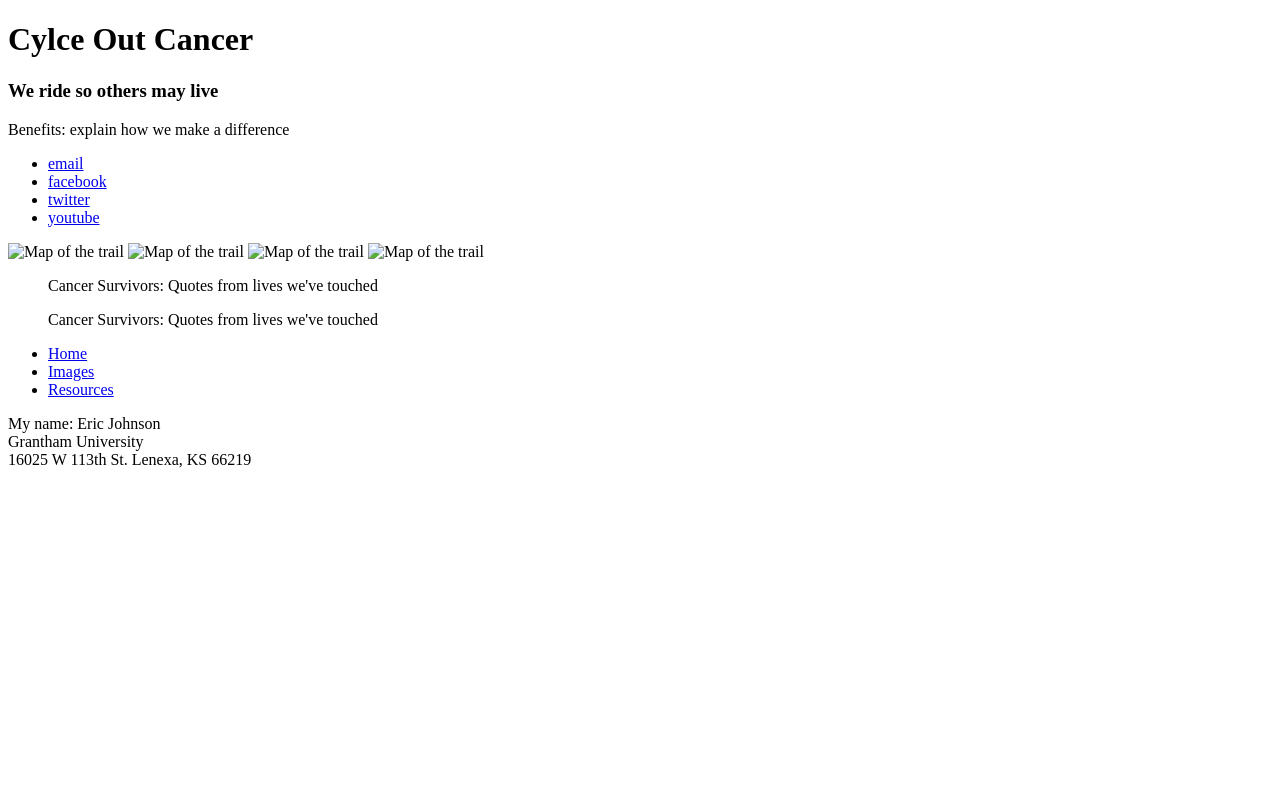
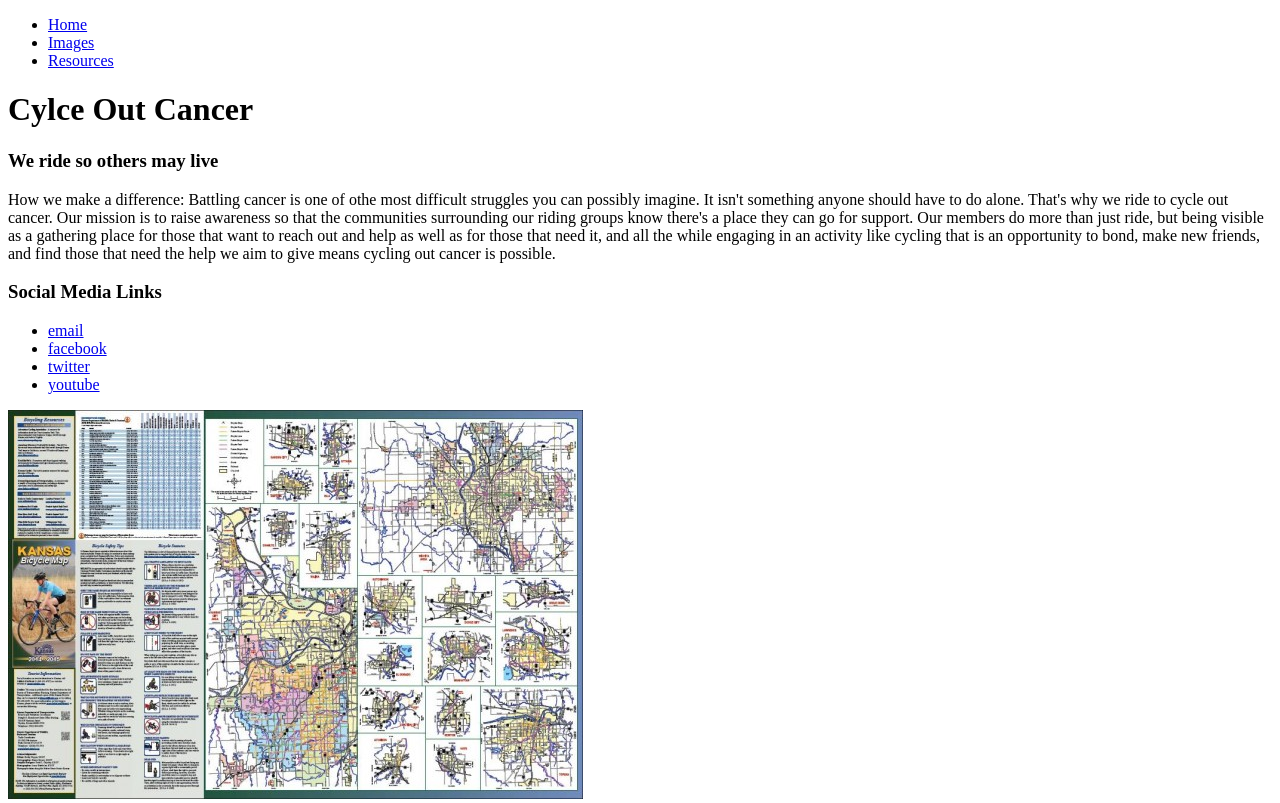
Before and after one commit to ericjohnsonKC/CS197-ProgrammingHTML, a plain HTML site: page CS197_johnsonE_wk1assignment.html in a window 1280 px wide. Shown: the top 803 px of the page. Drawn offline with Linux system fonts and the light colour scheme.

Commit message:
Assignment appears to be complete.

```diff
--- a/CS197_johnsonE_wk1assignment.html
+++ b/CS197_johnsonE_wk1assignment.html
@@ -5,27 +5,70 @@
         <meta charset='utf-8'
     </head>
     <body>
-        <h1>Cylce Out Cancer</h1>
-        <h3>We ride so others may live</h3>
-        <p>Benefits: explain how we make a difference</p>
-        <ul>
-            <li><a href='#'>email</a></li>
-            <li><a href='#'>facebook</a></li>
-            <li><a href='#'>twitter</a></li>
-            <li><a href='#'>youtube</a></li>
-        </ul>
-        <img src='#' alt='Map of the trail'>
-        <img src='#' alt='Map of the trail'>
-        <img src='#' alt='Map of the trail'>
-        <img src='#' alt='Map of the trail'>
-        <blockquote>Cancer Survivors: Quotes from lives we've touched</blockquote>
-        <blockquote>Cancer Survivors: Quotes from lives we've touched</blockquote>        <nav id='main-nav'>
+
+        <!--This main nav section was not the first item
+            in the list of elements from the assignment.
+            I moved it up to the top because it seemed
+            appropriate for a navigation menu to be at
+            the top of the page.-->
+        <nav id='main-nav'>
             <ul>
                 <li><a href='#main-nav'>Home</a></li>
                 <li><a href='#image-section'>Images</a></li>
                 <li><a href='#resource-section'>Resources</a></li>
             </ul>
-            <p>My name: Eric Johnson<br />Grantham University<br />16025 W 113th St. Lenexa, KS 66219</p>
         </nav>
+
+        <h1>Cylce Out Cancer</h1>
+        <h3>We ride so others may live</h3>
+        <p>How we make a difference: Battling cancer is
+           one of othe most difficult struggles you can
+           possibly imagine.  It isn't something anyone
+           should have to do alone.  That's why we ride
+           to cycle out cancer.  Our mission is to raise
+           awareness so that the communities surrounding
+           our riding groups know there's a place they
+           can go for support.  Our members do more than
+           just ride, but being visible as a gathering
+           place for those that want to reach out and
+           help as well as for those that need it, and
+           all the while engaging in an activity like
+           cycling that is an opportunity to bond, make
+           new friends, and find those that need the help
+           we aim to give means cycling out cancer is
+           possible.
+        </p>
+
+        <h3>Social Media Links</h3>
+        <ul>
+            <li><a href='https://www.google.com/gmail/about/'>email</a></li>
+            <li><a href='https://www.facebook.com'>facebook</a></li>
+            <li><a href='https://www.twitter.com'>twitter</a></li>
+            <li><a href='https://www.youtube.com'>youtube</a></li>
+        </ul>
+        <div id='image-section'>
+            <img src='KansasBicycleMap2014-15_2-575x389.jpg' alt='Map of the trail'><br />
+            <img src='charity-cycling-rides.jpg' alt='Map of the trail'><br />
+            <img src='charity-cycle.jpg' alt='Map of the trail'><br />
+        </div>
+
+        <h3>Quotes From Cancer Survivors</h3>
+        <blockquote>"I won't let cancer define me, but I'll use my
+                    journey to help others." -Douglas Clarke</blockquote>
+        <blockquote>"Parents with children who have cancer: I was
+                    your child 30 years ago, and I'm here today". -Nora
+                    Kulkarni</blockquote>
+
+        <div id='resource-section'>
+            <h3>Cancer Resources</h3>
+            <a href='https://www.cancercare.org'>www.cancercare.org</a><br />
+            <a href='https://www.cancer.net'>www.cancer.net</a><br />
+            <a href='https://www.cancercenter.com'>www.cancercenter.com</a><br />
+        </div>
+
+        <p>My name: Eric Johnson<br />
+            Grantham University<br />
+            16025 W 113th St. Lenexa, KS 66219</p>
+
     </body>
 </html>
```
Also changed, not shown: KansasBicycleMap2014-15_2-575x389.jpg (added), charity-cycle.jpg (added), charity-cycling-rides.jpg (added).
